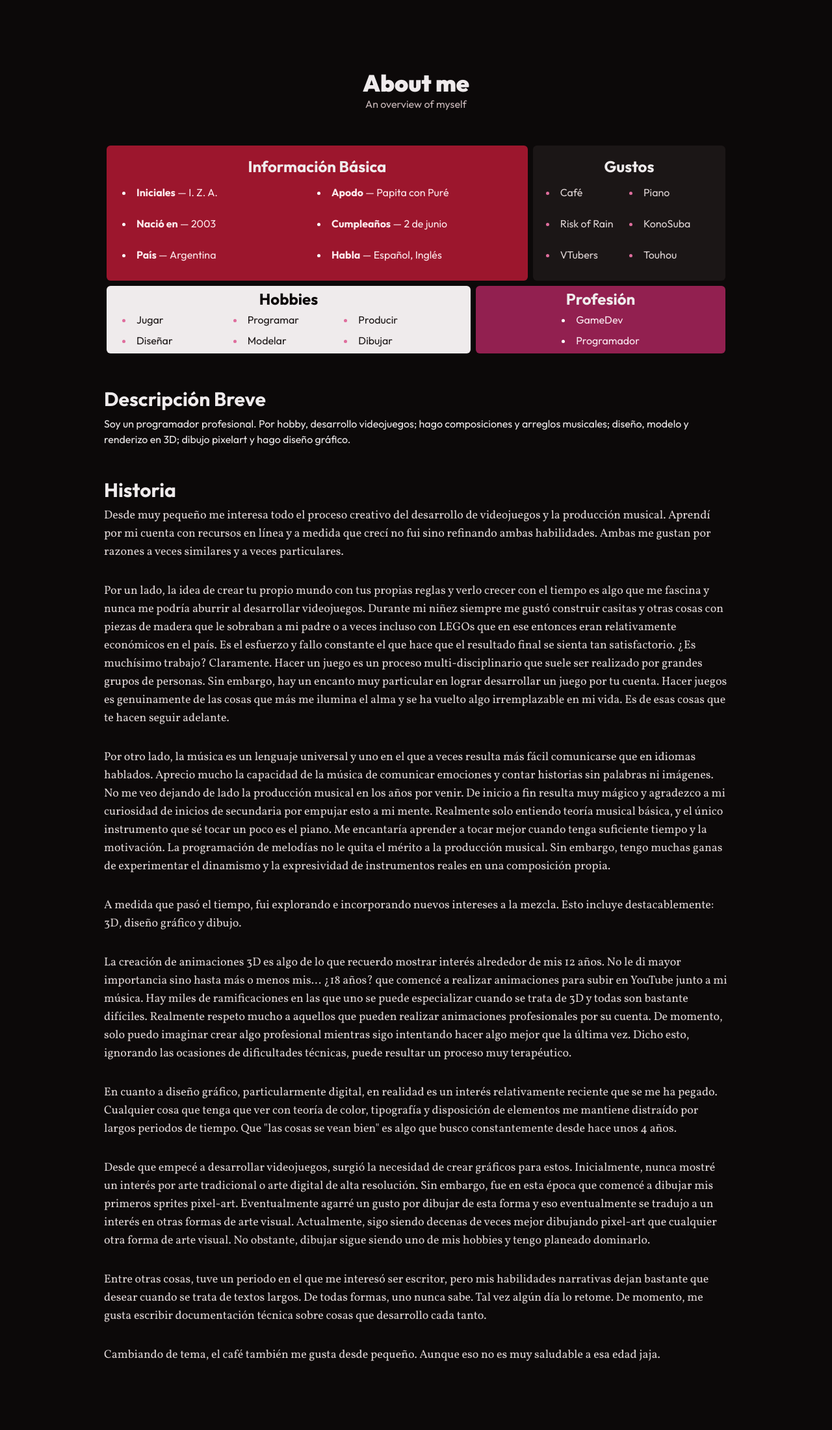
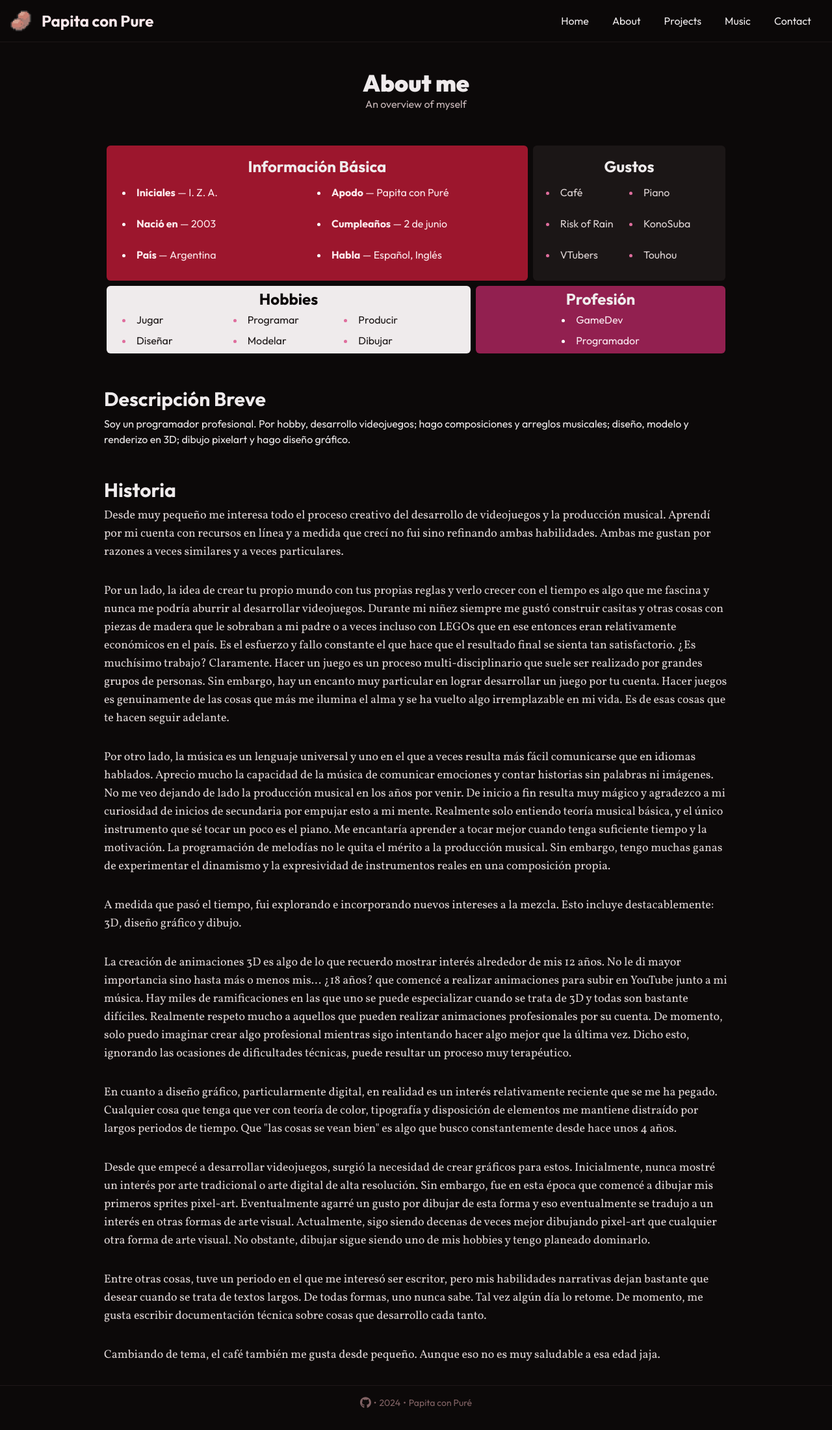
Before and after one commit to PapitaConPure/me, a Next.js app: page /en/about in a window 1280 px wide. Shown: the whole page at 65% size. Before the commit the page ends 2132 px from the top, so only its background shows below. Built offline with nearby package versions, Linux system fonts and the light colour scheme; a web font is replaced by a local one.

Commit message:
Somewhere along the way I removed the header and footer

```diff
--- a/src/app/[lang]/layout.tsx
+++ b/src/app/[lang]/layout.tsx
@@ -6,6 +6,8 @@ import { config } from '@fortawesome/fontawesome-svg-core';
 import '@fortawesome/fontawesome-svg-core/styles.css';
 import { defaultLocale, isValidLocale, locales } from '@/lib/i18n';
 import { notFound } from 'next/navigation';
+import Header from '@/components/Header';
+import Footer from '@/components/Footer';
 config.autoAddCss = false;
 
 const outfit = Outfit({
@@ -61,7 +63,9 @@ export default async function RootLayout({ children, params }: Readonly<Props>)
 				/>
 			</head>
 			<body className='w-full bg-background pt-[60px] font-default-sans text-foreground antialiased'>
+				<Header lang={lang} />
 				{children}
+				<Footer lang={lang} />
 			</body>
 		</html>
 	);
```
